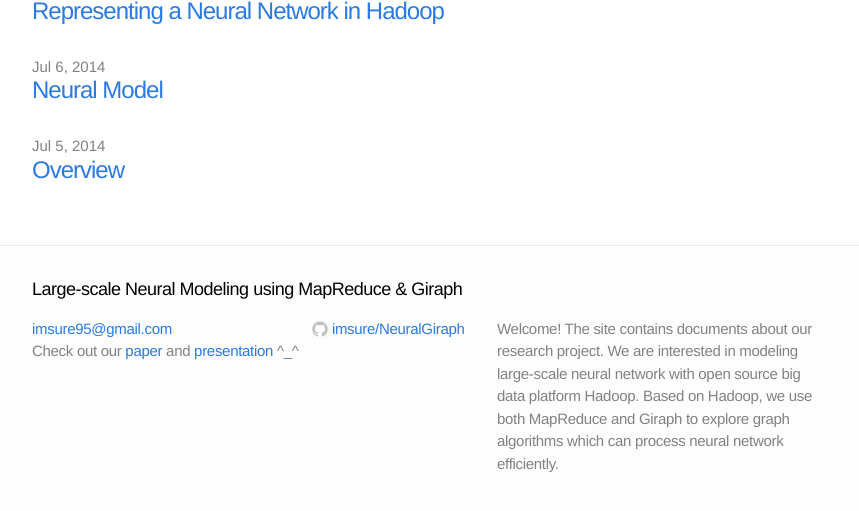
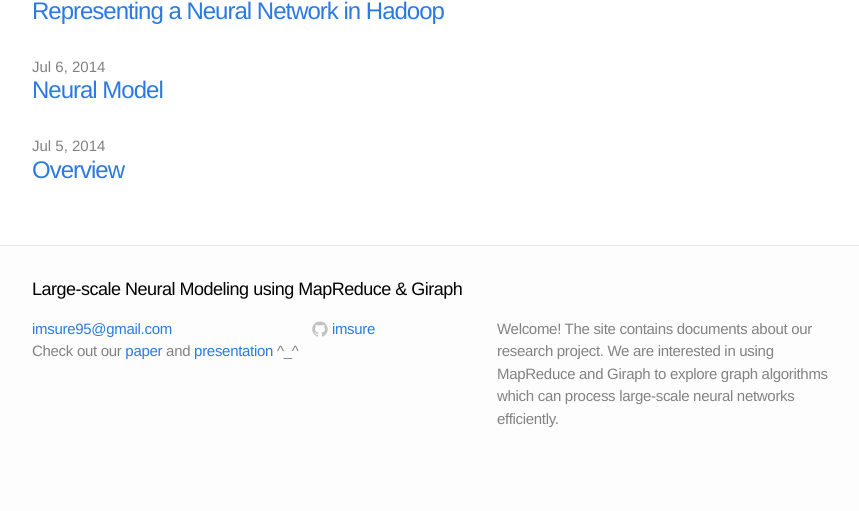
Before and after one commit to imsure/NeuralGiraph, a Jekyll site: the page built from index.html, in a window 1280 px wide, cut to the strip 324-835 px from the top of the page. Shown: the whole strip, without its empty margins (208-1067 px from the left). Built offline with Jekyll 4.4.1, drawn with Linux system fonts in a browser that asks for light colours.

Commit message:
modify config.yml

```diff
--- a/_config.yml
+++ b/_config.yml
@@ -2,13 +2,12 @@
 title: Large-scale Neural Modeling using MapReduce & Giraph
 email: imsure95@gmail.com
 description: "Welcome! The site contains documents about our research project. We
-are interested in modeling large-scale neural network with open source big data platform
-Hadoop. Based on Hadoop, we use both MapReduce and Giraph to explore graph algorithms which
-can process neural network efficiently."
+are interested in using MapReduce and Giraph to explore graph algorithms which
+can process large-scale neural networks efficiently."
 baseurl: "/NeuralGiraph"
 url: "http://imsure.github.io/NeuralGiraph/"
-# twitter_username: jekyllrb
-github_username:  imsure/NeuralGiraph
+
+github_username:  imsure
 
 # Build settings
 markdown: kramdown
```
